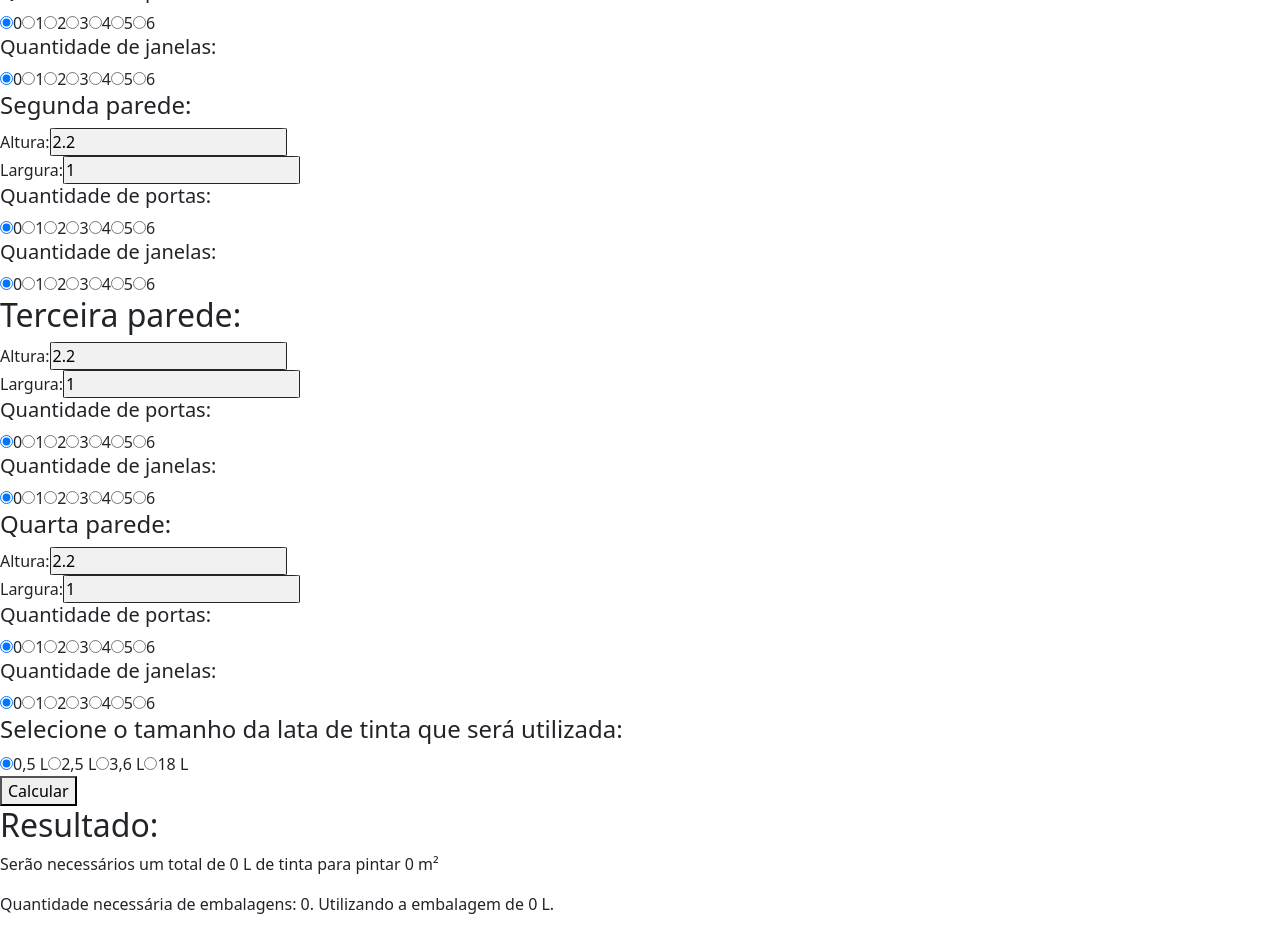
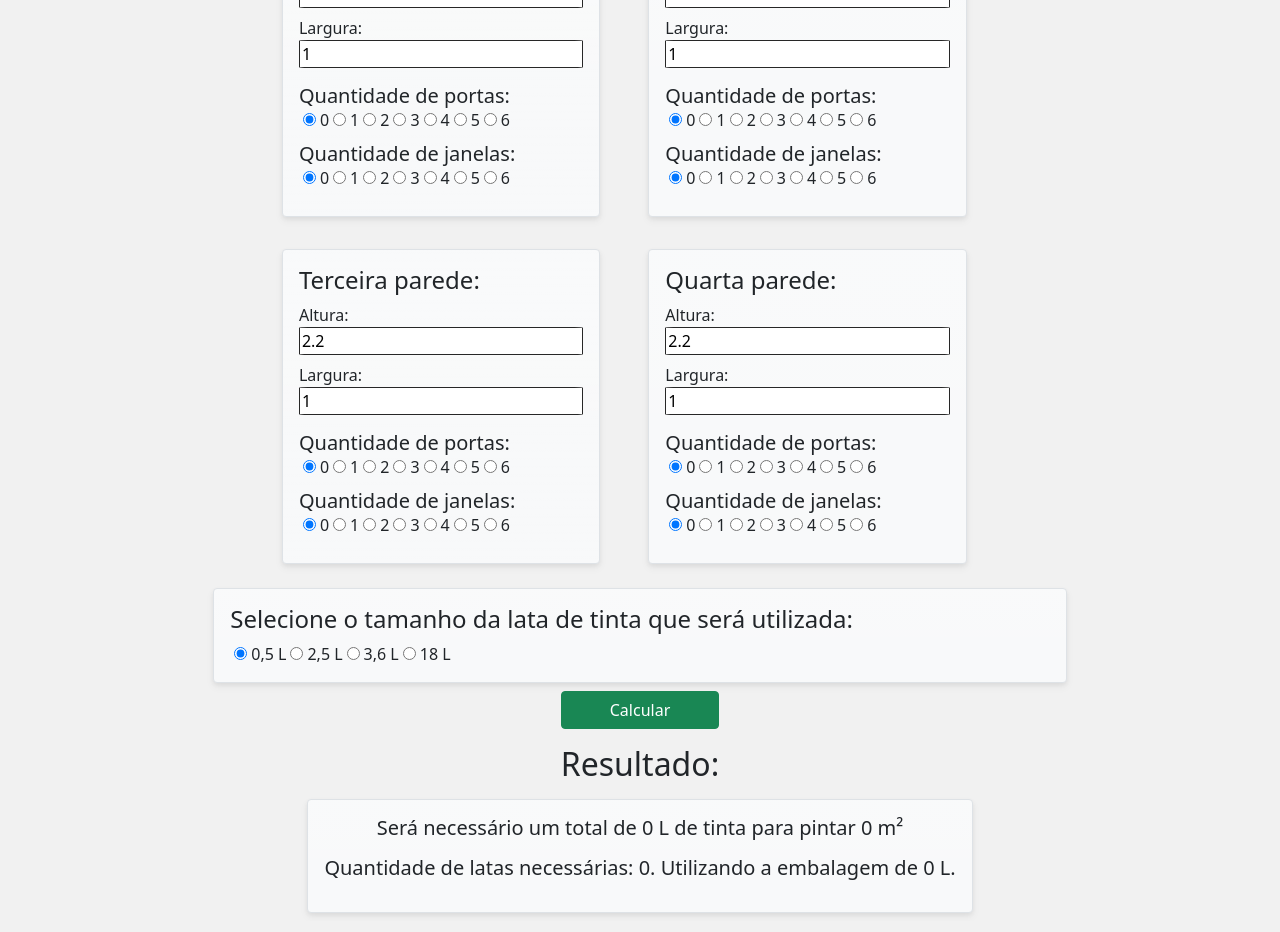
Before and after one commit to vitor-m-cardoso/code-challenge, a React (Create React App) app: page / in a window 1280 px wide. Shown: the part 160-1092 px from the top of the page. Built offline with nearby package versions, Linux system fonts and the light colour scheme.

Commit message:
adiciona classes para estilizacao dos componentes

```diff
--- a/src/App.css
+++ b/src/App.css
@@ -1,5 +1,5 @@
 body {
-  background: #FFFFFF !important;
+  background: #F1F1F1 !important;
 }
 
 .box-shadow {
@@ -7,7 +7,7 @@ body {
 }
 
 input {
-  background-color: #F1F1F1;
+  background-color: #FFFFFF;
   border: 1px solid #0f0f0fe5;
   border-radius: 3%;
 }
--- a/src/components/CalcAndResult.js
+++ b/src/components/CalcAndResult.js
@@ -141,14 +141,14 @@ export default function CalcAndResult() {
   };
 
   return (
-    <section>
+    <section className="d-flex flex-column align-items-center text-center">
       <h1 className="h2">Resultado:</h1>
-      <div>
-        { isNaN(handleCalcPaintVolume()) && isNaN(handleCalcTotalArea()) ? <p>Serão necessários um total de 0 L de tinta para pintar 0 m²</p> : (
+      <div className="h5 border rounded bg-light bg-gradient box-shadow text-center m-2 p-3">
+        { isNaN(handleCalcPaintVolume()) && isNaN(handleCalcTotalArea()) ? <p>Será necessário um total de 0 L de tinta para pintar 0 m²</p> : (
           <p>{`Serão necessários um total de ${handleCalcPaintVolume()} L de tinta para pintar ${handleCalcTotalArea()} m².`}</p>
         ) }
-        { !selectedPaint ? <p>Quantidade necessária de embalagens: 0. Utilizando a embalagem de 0 L.</p> : (
-          <p>{`Quantidade necessária de embalagens: ${handleCalcPaintResult()}. Utilizando a embalagem de ${selectedPaint}.`}</p>
+        { !selectedPaint ? <p>Quantidade de latas necessárias: 0. Utilizando a embalagem de 0 L.</p> : (
+          <p>{`Quantidade de latas necessárias: ${handleCalcPaintResult()}. Utilizando a embalagem de ${selectedPaint}.`}</p>
         ) }
       </div>
     </section>
--- a/src/components/Form.js
+++ b/src/components/Form.js
@@ -136,16 +136,17 @@ export default function Form() {
   };
 
   return (
-    <form>
+    <form className="d-flex flex-column align-items-center">
       <h1 className="h2">Cálculo da área de pintura:</h1>
-      <div>
-        <section>
+      <div className="d-flex">
+        <section className="m-4 my-3 col-12 col-md-5 border rounded bg-light bg-gradient box-shadow p-3">
           <h2 className="h4">Primeira parede:</h2>
           <div>
             <Input
               label="Altura: "
               value={ firstHeightValue }
               setValue={ setFirstHeightValue }
+              className="w-100 mb-2"
             />
           </div>
           <div>
@@ -153,14 +154,16 @@ export default function Form() {
               label="Largura: "
               value={ firstWidthValue }
               setValue={ setFirstWidthValue }
+              className="w-100 mb-3"
             />
           </div>
           <div>
-            <h3 className="h5">Quantidade de portas:</h3>
+            <h3 className="h5 mb-0">Quantidade de portas:</h3>
             <Radio
               options={["0", "1", "2", "3", "4", "5", "6"]}
               value={ firstWallQtyDoor }
               setValue={ setFirstWallQtyDoor }
+              className="m-1 mb-3"
             />
             { firstDoorAreaIsValid ? '' : (
               <p className="h6 text-danger mb-4">
@@ -169,11 +172,12 @@ export default function Form() {
             ) }
           </div>
           <div>
-            <h3 className="h5">Quantidade de janelas:</h3>
+            <h3 className="h5 mb-0">Quantidade de janelas:</h3>
             <Radio
               options={["0", "1", "2", "3", "4", "5", "6"]}
               value={ firstWallQtyWindow }
               setValue={ setFirstWallQtyWindow }
+              className="m-1 mb-3"
             />
             { firstWindowAreaIsValid ? '' : (
               <p className="h6 text-danger mb-4">
@@ -182,14 +186,14 @@ export default function Form() {
             ) }
           </div>
         </section>
-
-        <section>
+        <section className="m-4 my-3 col-12 col-md-5 border rounded bg-light bg-gradient box-shadow p-3">
           <h2 className="h4">Segunda parede:</h2>
           <div>
             <Input
               label="Altura: "
               value={ secondHeightValue }
               setValue={ setSecondHeightValue }
+              className="w-100 mb-2"
             />
           </div>
           <div>
@@ -197,14 +201,16 @@ export default function Form() {
               label="Largura: "
               value={ secondWidthValue }
               setValue={ setSecondWidthValue }
+              className="w-100 mb-3"
             />
           </div>
           <div>
-            <h3 className="h5">Quantidade de portas:</h3>
+            <h3 className="h5 mb-0">Quantidade de portas:</h3>
             <Radio
               options={["0", "1", "2", "3", "4", "5", "6"]}
               value={ secondWallQtyDoor }
               setValue={ setSecondWallQtyDoor }
+              className="m-1 mb-3"
             />
             { secondDoorAreaIsValid ? '' : (
               <p className="h6 text-danger mb-4">
@@ -213,11 +219,12 @@ export default function Form() {
             ) }
           </div>
           <div>
-          <h3 className="h5">Quantidade de janelas:</h3>
+          <h3 className="h5 mb-0">Quantidade de janelas:</h3>
             <Radio
               options={["0", "1", "2", "3", "4", "5", "6"]}
               value={ secondWallQtyWindow }
               setValue={ setSecondWallQtyWindow }
+              className="m-1 mb-3"
             />
             { secondWindowAreaIsValid ? '' : (
               <p className="h6 text-danger">
@@ -227,14 +234,15 @@ export default function Form() {
           </div>
         </section>
       </div>
-      <div>
-        <section>
-          <h2>Terceira parede:</h2>
+      <div className="d-flex">
+        <section className="m-4 my-3 col-12 col-md-5 border rounded bg-light bg-gradient box-shadow p-3">
+          <h2 className="h4">Terceira parede:</h2>
           <div>
             <Input
               label="Altura: "
               value={ thirdHeightValue }
               setValue={ setThirdHeightValue }
+              className="w-100 mb-2"
             />
           </div>
           <div>
@@ -242,14 +250,16 @@ export default function Form() {
               label="Largura: "
               value={ thirdWidthValue }
               setValue={ setThirdWidthValue }
+              className="w-100 mb-3"
             />
           </div>
           <div>
-            <h3 className="h5">Quantidade de portas:</h3>
+            <h3 className="h5 mb-0">Quantidade de portas:</h3>
             <Radio
               options={["0", "1", "2", "3", "4", "5", "6"]}
               value={ thirdWallQtyDoor }
               setValue={ setThirdWallQtyDoor }
+              className="m-1 mb-3"
             />
             { thirdDoorAreaIsValid ? '' : (
               <p className="h6 text-danger mb-4">
@@ -258,11 +268,12 @@ export default function Form() {
             ) }
           </div>
           <div>
-            <h3 className="h5">Quantidade de janelas:</h3>
+            <h3 className="h5 mb-0">Quantidade de janelas:</h3>
             <Radio
               options={["0", "1", "2", "3", "4", "5", "6"]}
               value={ thirdWallQtyWindow }
               setValue={ setThirdWallQtyWindow }
+              className="m-1 mb-3"
             />
             { thirdWindowAreaIsValid ? '' : (
               <p className="h6 text-danger mb-4">
@@ -271,14 +282,14 @@ export default function Form() {
             ) }
           </div>
         </section>
-
-        <section>
+        <section className="m-4 my-3 col-12 col-md-5 border rounded bg-light bg-gradient box-shadow p-3">
           <h2 className="h4">Quarta parede:</h2>
           <div>
             <Input
               label="Altura: "
               value={ fourthHeightValue }
               setValue={ setFourthHeightValue }
+              className="w-100 mb-2"
             />
           </div>
           <div>
@@ -286,14 +297,16 @@ export default function Form() {
               label="Largura: "
               value={ fourthWidthValue }
               setValue={ setFourthWidthValue }
+              className="w-100 mb-3"
             />
           </div>
           <div>
-            <h3 className="h5">Quantidade de portas:</h3>
+            <h3 className="h5 mb-0">Quantidade de portas:</h3>
             <Radio
               options={["0", "1", "2", "3", "4", "5", "6"]}
               value={ fourthWallQtyDoor }
               setValue={ setFourthWallQtyDoor }
+              className="m-1 mb-3"
             />
             { fourthDoorAreaIsValid ? '' : (
               <p className="h6 text-danger mb-4">
@@ -302,11 +315,12 @@ export default function Form() {
             ) }
           </div>
           <div>
-            <h3 className="h5">Quantidade de janelas:</h3>
+            <h3 className="h5 mb-0">Quantidade de janelas:</h3>
             <Radio
               options={["0", "1", "2", "3", "4", "5", "6"]}
               value={ fourthWallQtyWindow }
               setValue={ setFourthWallQtyWindow }
+              className="m-1 mb-3"
             />
             { fourthWindowAreaIsValid ? '' : (
               <p className="h6 text-danger mb-4">
@@ -316,18 +330,20 @@ export default function Form() {
           </div>
         </section>
       </div>
-      <section>
+      <section className="m-2 col-12 col-md-8 border rounded bg-light bg-gradient box-shadow p-3">
         <h2 className="h4">Selecione o tamanho da lata de tinta que será utilizada:</h2>
         <Radio
           options={["0,5 L", "2,5 L", "3,6 L", "18 L"]}
           value={ selectedPaintValue }
           setValue={ setSelectedPaintValue }
+          className="m-1"
         />
       </section>
       <section>
         <button
           type="button"
           onClick={ () => handleClick() }
+          className="btn btn-success mb-3 px-5"
         >
           Calcular
         </button>
```
